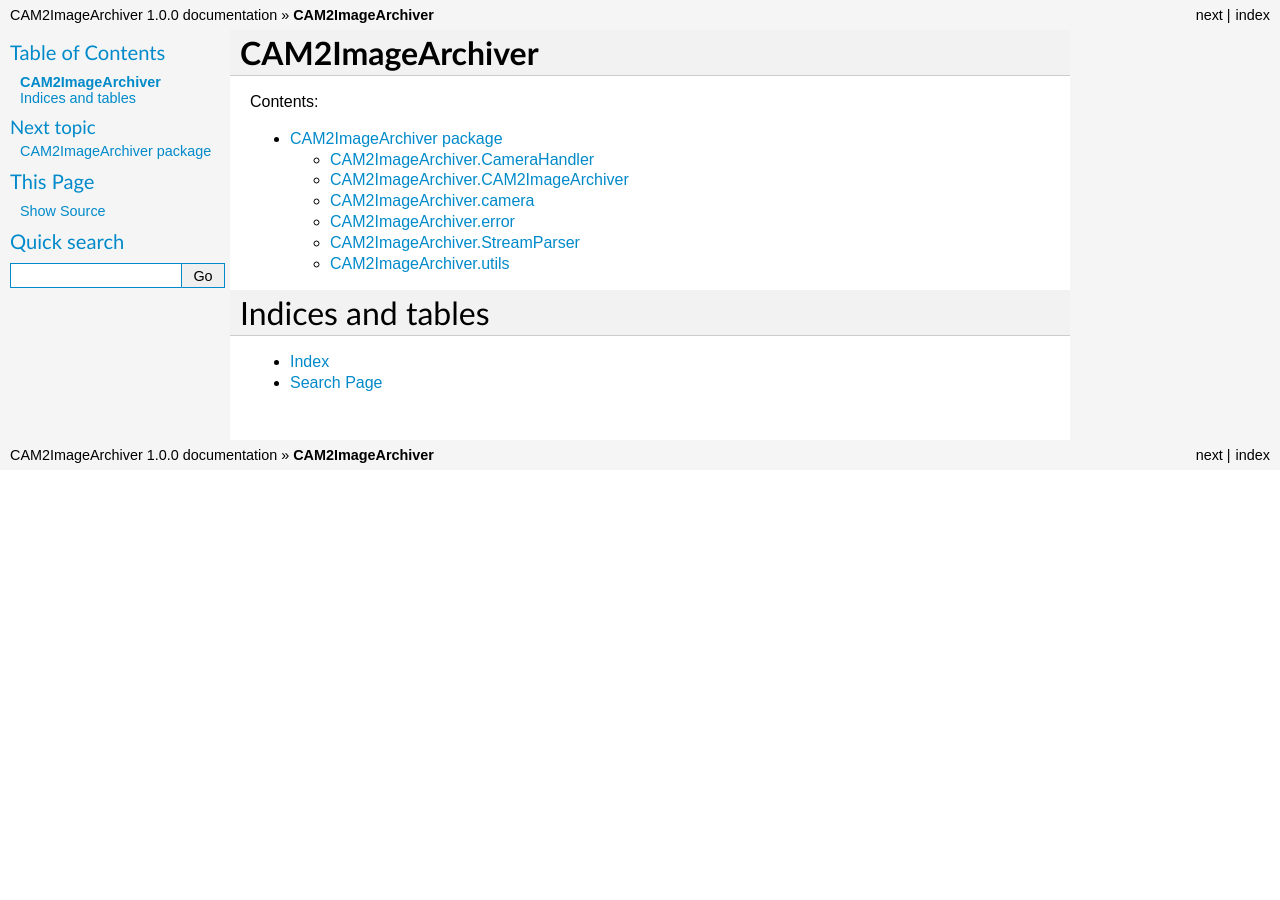
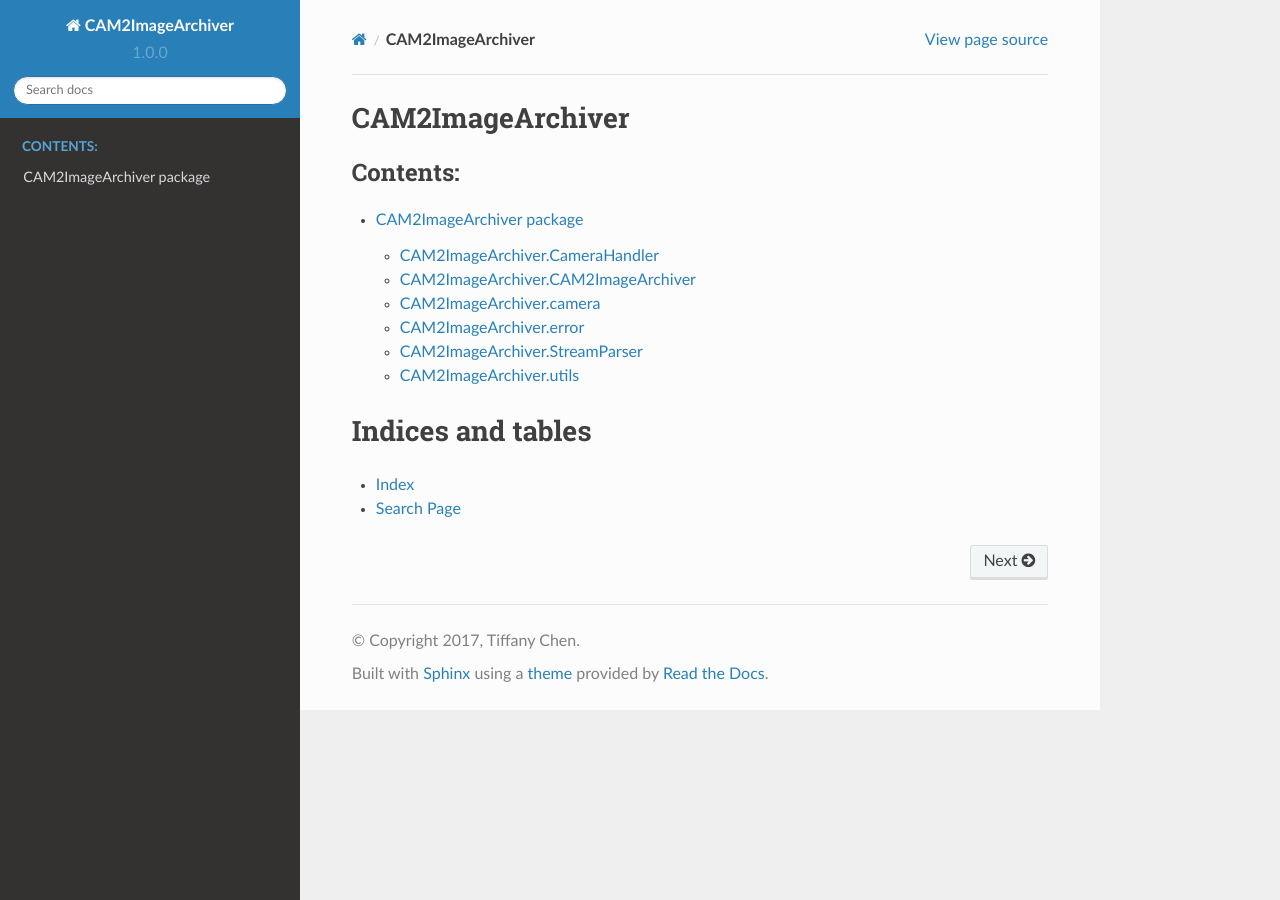
Before and after one commit to PurdueCAM2Project/CAM2ImageArchiver, a Sphinx documentation site: the page built from source/index.rst, in a window 1280 px wide. Built offline with Sphinx 7.4.7 and the Read the Docs theme 2.0.0, drawn with Linux system fonts in a browser that asks for light colours; some of the changed lines change nothing that is shown.

Commit message:
use same theme as the client

```diff
--- a/source/conf.py
+++ b/source/conf.py
@@ -30,7 +30,13 @@ sys.path.insert(0, os.path.abspath('../..'))
 # Add any Sphinx extension module names here, as strings. They can be
 # extensions coming with Sphinx (named 'sphinx.ext.*') or your custom
 # ones.
-extensions = ['sphinx.ext.autodoc', 'sphinx.ext.viewcode', 'sphinx.ext.napoleon', 'sphinxjp.themes.basicstrap', ]
+extensions = [
+	'sphinx.ext.autodoc',
+	'sphinx.ext.viewcode',
+	'sphinx.ext.napoleon',
+	'sphinx.ext.githubpages',
+	'sphinx.ext.autosummary',
+]
 
 # Add any paths that contain templates here, relative to this directory.
 templates_path = ['_templates']
@@ -82,26 +88,17 @@ todo_include_todos = False
 # The theme to use for HTML and HTML Help pages.  See the documentation for
 # a list of builtin themes.
 #
-html_theme = 'classic'
+html_theme = 'sphinx_rtd_theme'
 
 # Theme options are theme-specific and customize the look and feel of a theme
 # further.  For a list of options available for each theme, see the
 # documentation.
 #
 html_theme_options = {
-	'sidebarbgcolor': '#F5F5F5',
-	'footerbgcolor': '#FFFFFF',
-	'sidebartextcolor': '#008ACA',
-	'sidebarlinkcolor': '#008ACA',
-	'codebgcolor': '#000000',
-	'codetextcolor': '#FFFFFF',
-	'headtextcolor': '#000000',
-	'headlinkcolor': '#008ACA',
-	'relbarbgcolor': '#F5F5F5',
-	'relbartextcolor': '#000000',
-	'relbarlinkcolor': '#000000',
-	'linkcolor': '#008ACA',
-	'visitedlinkcolor': '#006999',
+	'collapse_navigation': True,
+	'sticky_navigation': True,
+	'includehidden': True,
+	'navigation_depth': 4,
 }
 
 # Add any paths that contain custom static files (such as style sheets) here,
```
